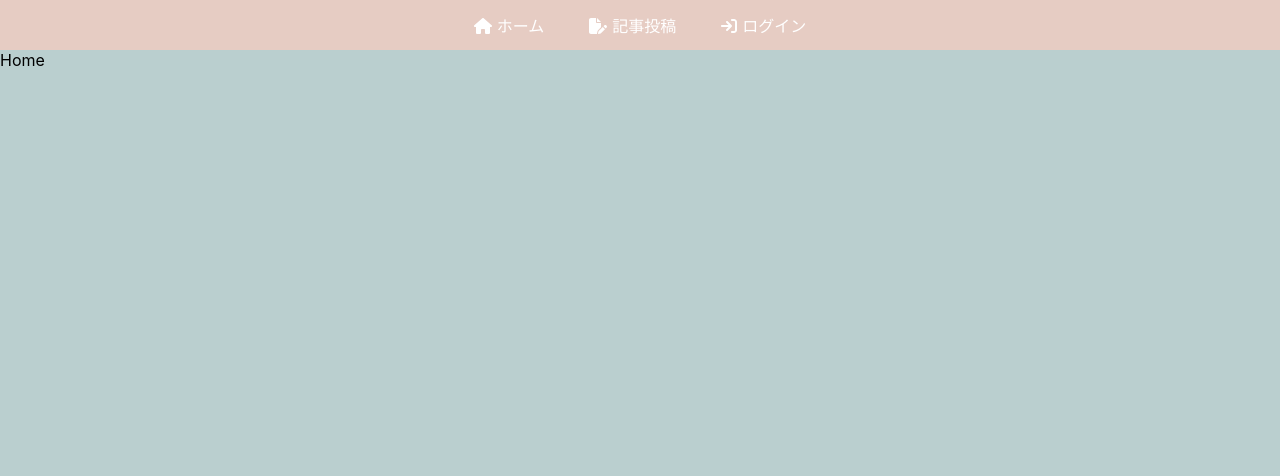
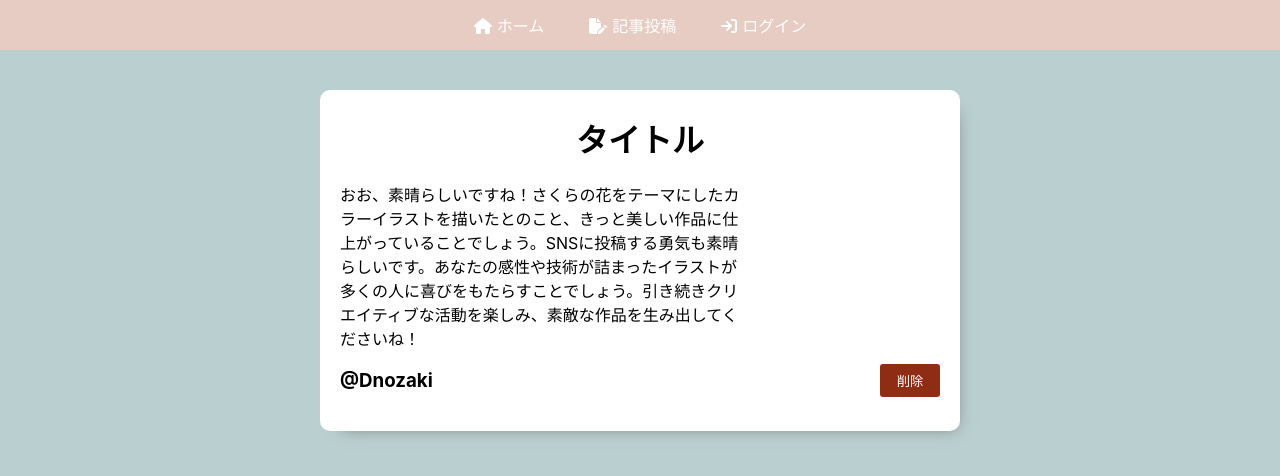
Before and after one commit to DaijiroNozaki-afk/blog-with-react-and-firebase, a React (Create React App) app: page / in a window 1280 px wide. Shown: the top 476 px of the page. Built offline with nearby package versions, Linux system fonts and the light colour scheme.

Commit message:
implement homeContent

```diff
--- /dev/null
+++ b/src/components/Home.css
@@ -0,0 +1,49 @@
+.homePage {
+    widht: 100%;
+    height: calc(100vh - 80px);
+    height: auto;
+    display: flex;
+    flex-direction: column;
+    align-items: center;
+    padding: 20px;
+}
+.homePage .postContents {
+    width: 600px;
+    height: auto;
+    max-height: 600px;
+    background-color: white;
+    box-shadow: 9px 10px 15px -13px #777777;
+    margin: 20px;
+    padding: 20px;
+    border-radius: 10px;
+}
+.postHeader h1 {
+    text-align: center;
+    margin-top: 5px;
+}
+.postContents .postTextContainer {
+    height: auto;
+    word-wrap: break-word;
+    max-width: 400px;
+    width: 100%;
+}
+.nameAndDeleteButton{
+    display: flex;
+    align-items: center;
+}
+.nameAndDeleteButton button {
+    flex: 10%;
+    background-color: rgb(143, 45, 20);
+    color: white;
+    padding: 7px 15px;
+    border-radius: 3px;
+    border: none;
+    cursor: pointer;
+    transition: all 0.3s;
+}
+.nameAndDeleteButton button:hover {
+    background-color: rgb(110, 25, 10);
+}
+.nameAndDeleteButton h3 {
+    flex: 90%;
+}
--- a/src/components/Home.js
+++ b/src/components/Home.js
@@ -1,8 +1,23 @@
 import React from 'react'
+import './Home.css'
 
 const Home = () => {
   return (
-    <div>Home</div>
+    <div className='homePage'>
+      <div className="postContents">
+        <div className="postHeader">
+          <h1>タイトル</h1>
+        </div>
+        <div className="postTextContainer">
+        おお、素晴らしいですね！さくらの花をテーマにしたカラーイラストを描いたとのこと、きっと美しい作品に仕上がっていることでしょう。SNSに投稿する勇気も素晴らしいです。あなたの感性や技術が詰まったイラストが多くの人に喜びをもたらすことでしょう。引き続きクリエイティブな活動を楽しみ、素敵な作品を生み出してくださいね！
+        </div>
+        <div className="nameAndDeleteButton">
+          <h3>@Dnozaki</h3>
+          <button>削除</button>
+        </div>
+      </div>
+    </div>
+
   )
 }
 
```
